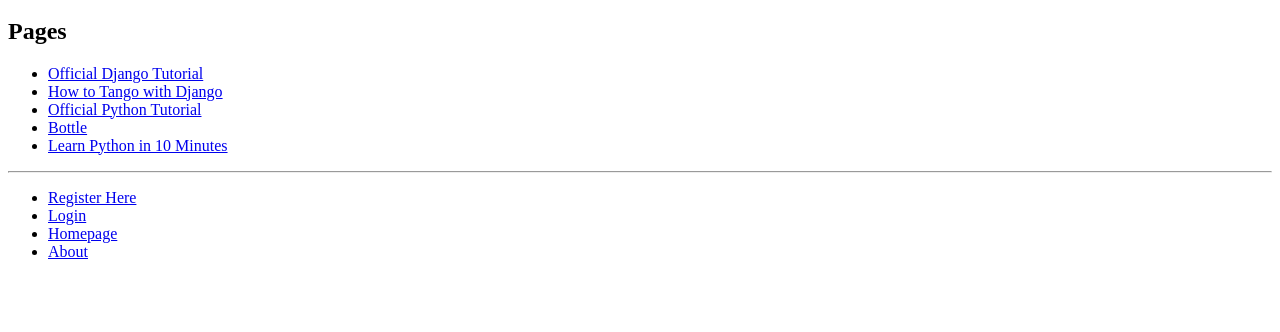
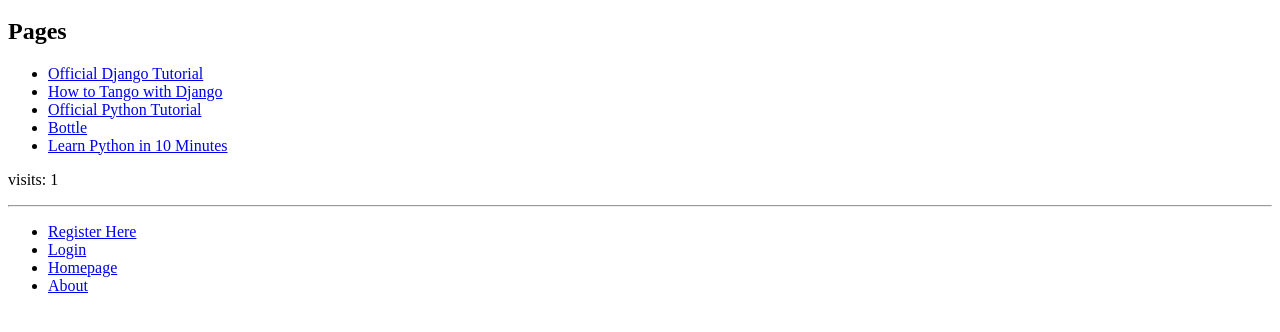
Before and after one commit to 2096009/uniui, a Django app: page /rango/ in a window 1280 px wide. Shown: the part 219-551 px from the top of the page. Run offline with Django 3.2, Linux system fonts and the light colour scheme; data comes from the database, SQL or seed files in the repository; both versions use the stored data as it was after the commit; parts of the project's set-up code (start-up, migrations or seed data) failed here and were passed over.

Commit message:
Chapter 11 - completed

```diff
--- a/rango/views.py
+++ b/rango/views.py
@@ -4,6 +4,7 @@
 from django.contrib.auth import authenticate, login, logout
 from django.http import HttpResponseRedirect, HttpResponse
 from django.contrib.auth.decorators import login_required
+from datetime import datetime
 
 @login_required
 def restricted(request):
@@ -59,7 +60,7 @@
 
 def register(request):
 
-    # A boolean value for telling the template whether the registration was successful.
+	# A boolean value for telling the template whether the registration was successful.
     # Set to False initially. Code changes value to True when registration succeeds.
     registered = False
 
@@ -109,8 +110,8 @@
         user_form = UserForm()
         profile_form = UserProfileForm()
 
-    # Render the template depending on the context.
-    return render(request,
+	# Render the template depending on the context.
+	return render(request,
             'rango/register.html',
             {'user_form': user_form, 'profile_form': profile_form, 'registered': registered} )
 
@@ -165,17 +166,52 @@
 	# Render the form with error messages (if any).
 	return render(request, 'rango/add_category.html', {'form':form})
 
+
 def index(request):
-	#context_dict = {'boldmessage': "I am bold font from the context"}
 
-	category_list = Category.objects.order_by('-likes')[:5]
-	page_list = Page.objects.order_by('-views')[:5]
-	context_dict = {'categories': category_list,'pages': page_list}
+    category_list = Category.objects.order_by('-likes')[:5]
+    page_list = Page.objects.order_by('-views')[:5]
 
-	return render(request, 'rango/index.html', context_dict)
+    context_dict = {'categories': category_list, 'pages': page_list}
+
+    visits = request.session.get('visits')
+    if not visits:
+        visits = 1
+    reset_last_visit_time = False
+
+    last_visit = request.session.get('last_visit')
+    if last_visit:
+        last_visit_time = datetime.strptime(last_visit[:-7], "%Y-%m-%d %H:%M:%S")
+
+        if (datetime.now() - last_visit_time).seconds > 0:
+            # ...reassign the value of the cookie to +1 of what it was before...
+            visits = visits + 1
+            # ...and update the last visit cookie, too.
+            reset_last_visit_time = True
+    else:
+        # Cookie last_visit doesn't exist, so create it to the current date/time.
+        reset_last_visit_time = True
+
+    if reset_last_visit_time:
+        request.session['last_visit'] = str(datetime.now())
+        request.session['visits'] = visits
+    context_dict['visits'] = visits
+
+
+    response = render(request,'rango/index.html', context_dict)
+
+    return response
 
 def about(request):
-	return render(request, 'rango/about.html',)
+	# If the visits session varible exists, take it and use it.
+	# If it doesn't, we haven't visited the site so set the count to zero.
+    if request.session.get('visits'):
+        count = request.session.get('visits')
+    else:
+        count = 0
+	# remember to include the visit data
+    return render(request, 'rango/about.html', {'visits': count})
+
 
 def category(request, category_name_slug):
 	context_dict = {}
--- a/templates/rango/about.html
+++ b/templates/rango/about.html
@@ -8,5 +8,6 @@
 {% block body_block %}
 		<h1>Rango says...</h1>
 		This tutorial has been put together by Tautvydas Rutkauskas, 2096009 <strong>{{boldmessage}}</strong><br />
+		<p> visits: {{ visits }}</p>
 		<img src="{% static "images/myself.jpg" %}" alt="Picture of myself" />
 {% endblock %}
--- a/templates/rango/index.html
+++ b/templates/rango/index.html
@@ -31,5 +31,5 @@
 		{% else %}
 			<strong>There are no pages present.</strong>
 		{% endif %}
-
+		<p> visits: {{ visits }}</p>
 {% endblock %}
```
Also changed, not shown: db.sqlite3, 1 other file.
